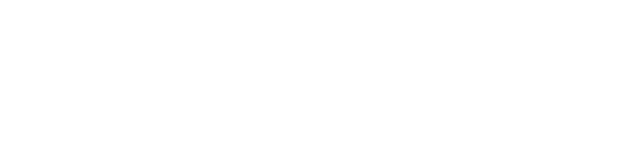
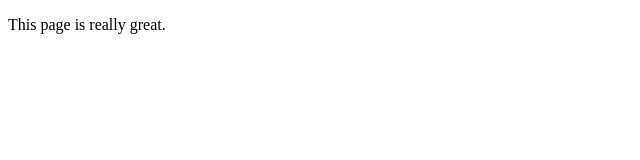
Before and after one commit to reegisuu/secondtest, a plain HTML site: page index.html in a window 1280 px wide. Shown: the whole page, without its empty margins (0-640 px from the left). Drawn offline with Linux system fonts and the light colour scheme.

Commit message:
Edit index.html

```diff
--- a/index.html
+++ b/index.html
@@ -7,6 +7,7 @@
   <title>Document</title>
 </head>
 <body>
+  <p>This page is really great.</p>
 
 </body>
 </html>
```
